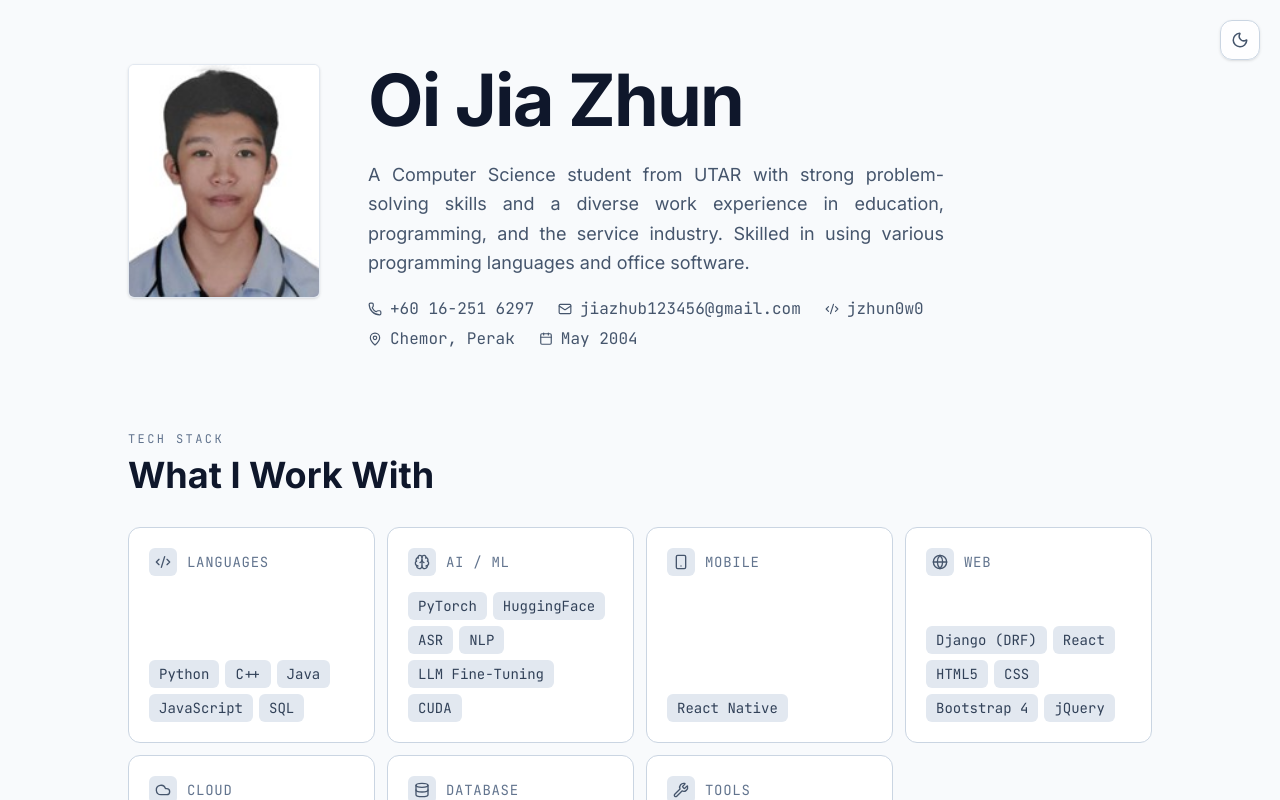
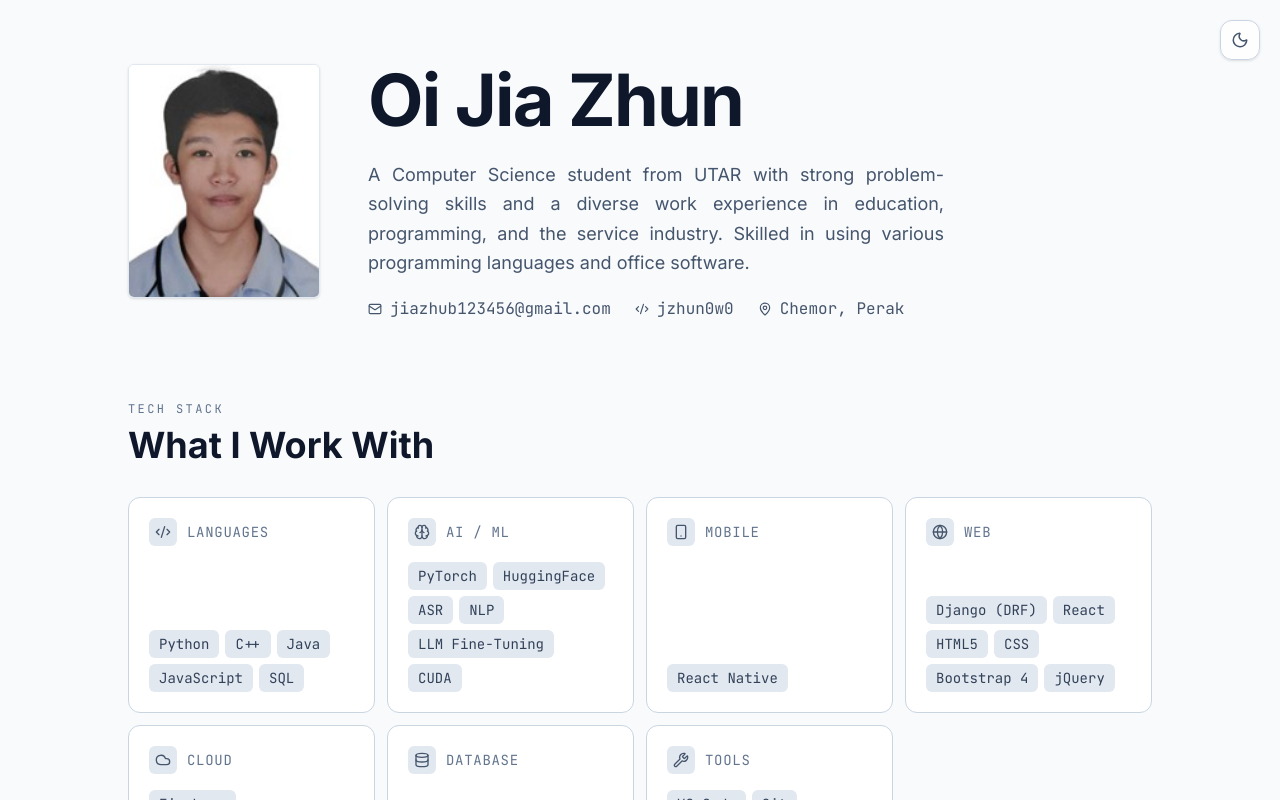
Before and after one commit to jzhun0w0/me, a React (Vite) app: page / in a window 1280 px wide. Shown: the top 800 px of the page. Built offline with nearby package versions, Linux system fonts and the light colour scheme.

Commit message:
hide gmail

```diff
--- a/src/components/Hero.jsx
+++ b/src/components/Hero.jsx
@@ -1,4 +1,23 @@
-import { MapPin, ExternalLink, Mail, Phone, Calendar, Code2 } from 'lucide-react'
+import { MapPin, Mail, Code2 } from 'lucide-react'
+
+function EmailLink() {
+  const user = 'jiazhub123456'
+  const domain = 'gmail.com'
+
+  const handleClick = (e) => {
+    e.preventDefault()
+    window.location.href = `mailto:${user}@${domain}`
+  }
+
+  return (
+    <a href="#"
+      onClick={handleClick}
+      className="inline-flex items-center gap-2 hover:text-cyan-600 dark:hover:text-cyan-400 transition-colors"
+    >
+      <Mail size={14} /> {user}@{domain}
+    </a>
+  )
+}
 
 export default function Hero() {
   return (
@@ -23,29 +42,14 @@ export default function Hero() {
           <p className="text-base md:text-lg text-slate-600 dark:text-slate-400 leading-relaxed mb-5 max-w-xl text-justify">
             A Computer Science student from UTAR with strong problem-solving skills and a diverse work experience in education, programming, and the service industry. Skilled in using various programming languages and office software.
           </p>
-          <div className="text-base font-mono text-slate-600 dark:text-slate-500 space-y-1.5">
-            <div className="flex flex-wrap gap-x-6 gap-y-1.5">
-              <div className="flex items-center gap-2">
-                <Phone size={14} />
-                <a href="tel:+60162516297" className="hover:text-cyan-600 dark:hover:text-cyan-400 transition-colors">+60 16-251 6297</a>
-              </div>
-              <div className="flex items-center gap-2">
-                <Mail size={14} />
-                <a href="https://mail.google.com/mail/?view=cm&fs=1&to=jiazhub123456@gmail.com" target="_blank" rel="noopener noreferrer" className="hover:text-cyan-600 dark:hover:text-cyan-400 transition-colors">jiazhub123456@gmail.com</a>
-              </div>
-              <div className="flex items-center gap-2">
-                <Code2 size={14} />
-                <a href="https://github.com/jzhun0w0" target="_blank" rel="noopener noreferrer" className="hover:text-cyan-600 dark:hover:text-cyan-400 transition-colors">jzhun0w0</a>
-              </div>
-            </div>
-            <div className="flex flex-wrap gap-x-6 gap-y-1.5">
-              <div className="flex items-center gap-2">
-                <MapPin size={14} /> Chemor, Perak
-              </div>
-              <div className="flex items-center gap-2">
-                <Calendar size={14} /> May 2004
-              </div>
-            </div>
+          <div className="flex flex-wrap gap-x-6 gap-y-1.5 text-base font-mono text-slate-600 dark:text-slate-500">
+            <EmailLink />
+            <a href="https://github.com/jzhun0w0" target="_blank" rel="noopener noreferrer" className="inline-flex items-center gap-2 hover:text-cyan-600 dark:hover:text-cyan-400 transition-colors">
+              <Code2 size={14} /> jzhun0w0
+            </a>
+            <span className="inline-flex items-center gap-2">
+              <MapPin size={14} /> Chemor, Perak
+            </span>
           </div>
         </div>
 
```
